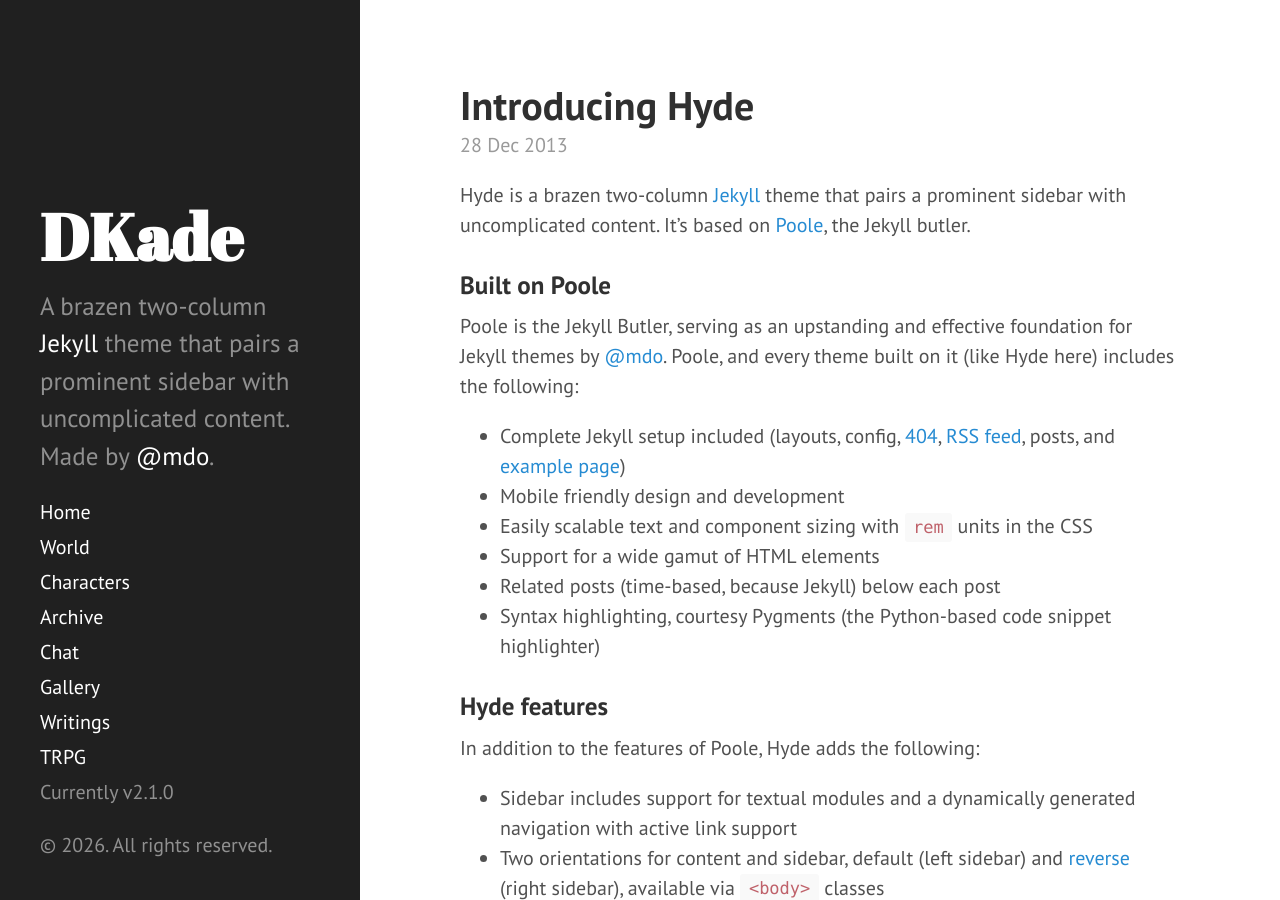
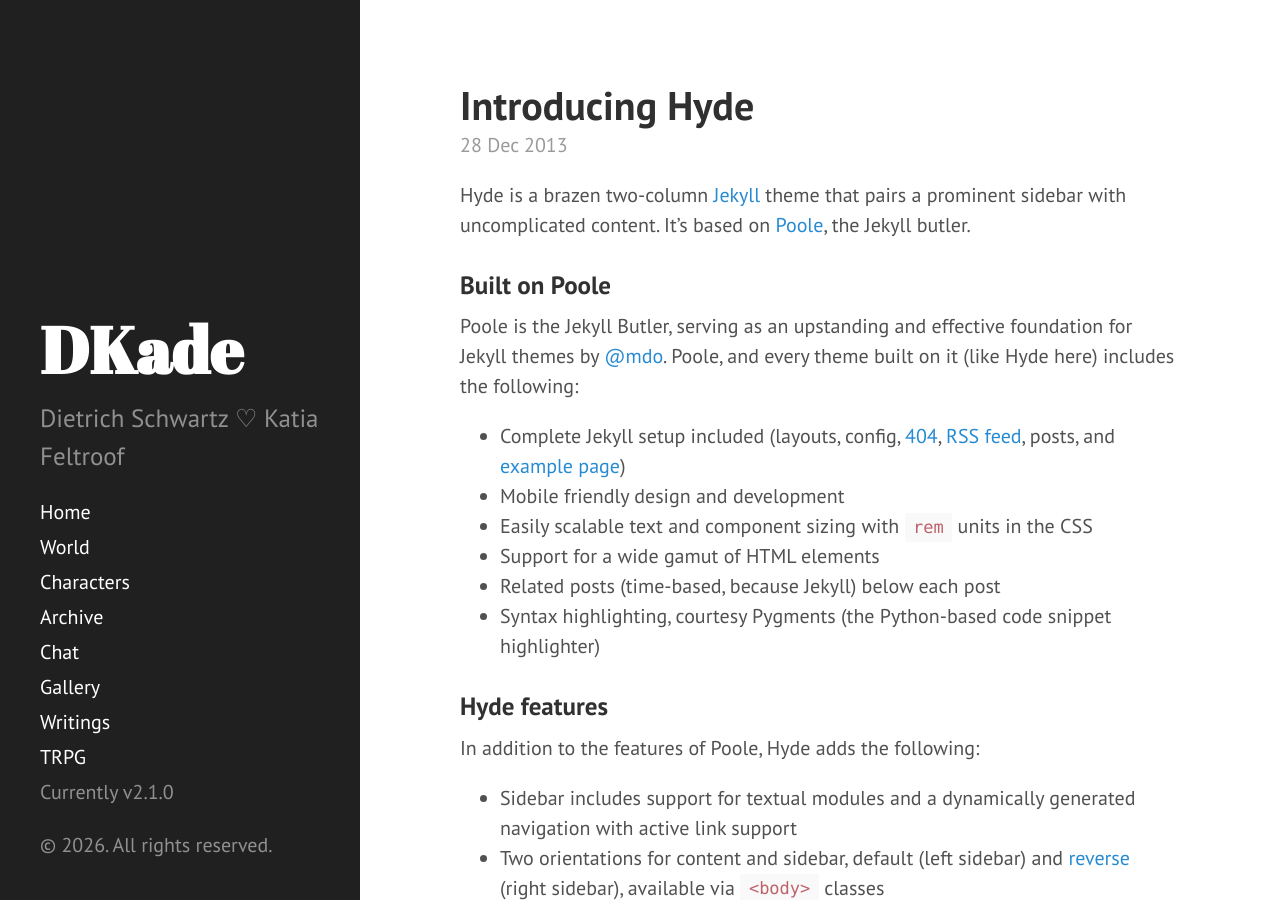
Before and after one commit to mistynocturn-design/dekade-archive, a Jekyll site: the page built from index.html, in a window 1280 px wide and 900 px high. Built offline with Jekyll 4.4.1, drawn with Linux system fonts in a browser that asks for light colours; the list of posts is cut into pages by our own code.

Commit message:
Update _config.yml

```diff
--- a/_config.yml
+++ b/_config.yml
@@ -8,7 +8,7 @@
 # Setup
 title:            DKade
 tagline:          'A Jekyll theme'
-description:      'A brazen two-column <a href="http://jekyllrb.com" target="_blank">Jekyll</a> theme that pairs a prominent sidebar with uncomplicated content. Made by <a href="https://twitter.com/mdo" target="_blank">@mdo</a>.'
+description:      'Dietrich Schwartz ♡ Katia Feltroof'
 baseurl: "/dekade-archive"
 url: https://mistynocturn-design.github.io
 
```
